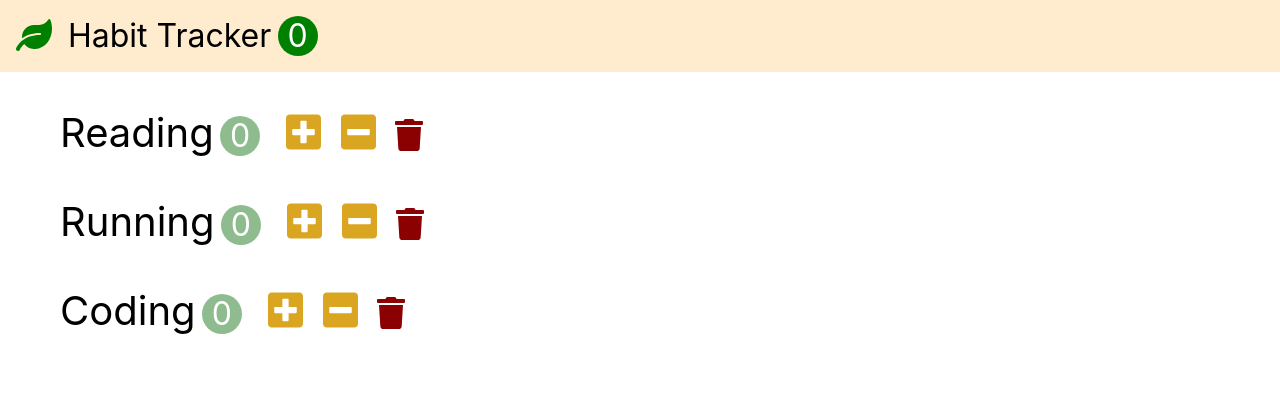
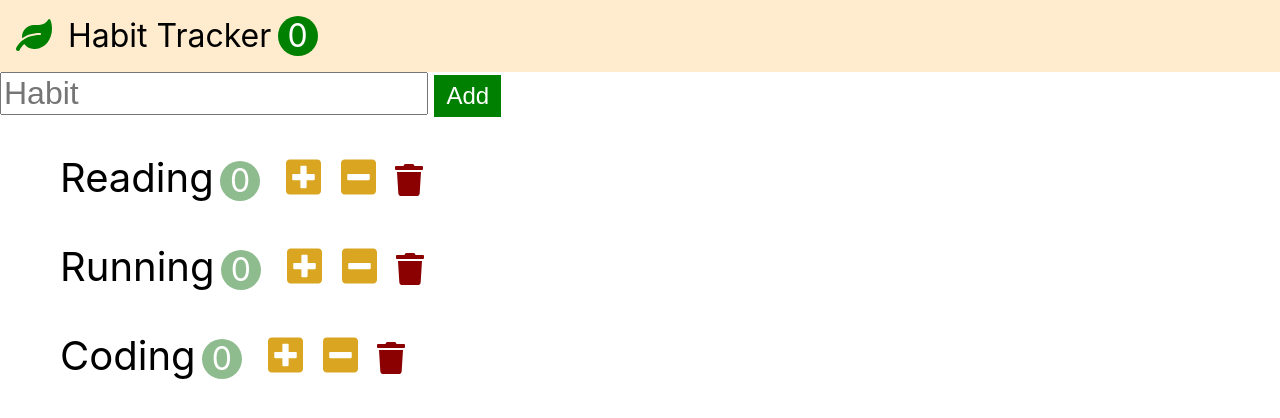
Before and after one commit to HyungjunJeon/Habit-Tracker, a React (Create React App) app: page / in a window 1280 px wide. Shown: the top 418 px of the page. Built offline with nearby package versions, Linux system fonts and the light colour scheme.

Commit message:
Create HabitAddForm Component

```diff
--- a/src/app.css
+++ b/src/app.css
@@ -30,6 +30,19 @@
   background-color: green;
   color: white;
   border-radius: 50%;
+}
+
+.add-input {
+  font-size: 2rem;
+  margin-right: 0.2em;
+}
+
+.add-button {
+  height: 100%;
+  font-size: 1.5rem;
+  padding: 0.3em 0.5em;
+  background-color: green;
+  color: white;
 }
 
 .habit  {
--- a/src/app.jsx
+++ b/src/app.jsx
@@ -32,6 +32,11 @@
     this.setState({ habits });
   };
 
+  handleAdd = (name) => {
+    const habits = [...this.state.habits, { id: Date.now(), name, count: 0 }];
+    this.setState({ habits });
+  };
+
   render() {
     return (
       <>
@@ -45,6 +50,7 @@
           onIncrement={this.handleIncrement}
           onDecrement={this.handleDecrement}
           onDelete={this.handleDelete}
+          onAdd={this.handleAdd}
         />
       </>
     );
--- /dev/null
+++ b/src/components/habitAddForm.jsx
@@ -0,0 +1,29 @@
+import React, { Component } from "react";
+
+class HabitAddForm extends Component {
+  formRef = React.createRef();
+  inputRef = React.createRef();
+
+  onSubmit = (event) => {
+    event.preventDefault();
+    const name = this.inputRef.current.value;
+    name && this.props.onAdd(name);
+    this.formRef.current.reset();
+  };
+
+  render() {
+    return (
+      <form ref={this.formRef} className="add-form" onSubmit={this.onSubmit}>
+        <input
+          ref={this.inputRef}
+          type="text"
+          className="add-input"
+          placeholder="Habit"
+        />
+        <button className="add-button">Add</button>
+      </form>
+    );
+  }
+}
+
+export default HabitAddForm;
--- a/src/components/habits.jsx
+++ b/src/components/habits.jsx
@@ -1,9 +1,12 @@
 import React, { Component } from "react";
 import Habit from "./habit";
+import HabitAddForm from "./habitAddForm";
 
 class Habits extends Component {
   render() {
     return (
+      <>
+        <HabitAddForm onAdd={this.props.onAdd} />
         <ul>
           {this.props.habits.map((habit) => {
             return (
@@ -17,6 +20,7 @@
             );
           })}
         </ul>
+      </>
     );
   }
 }
```
Lines whose indentation alone changed are shown as unchanged.
